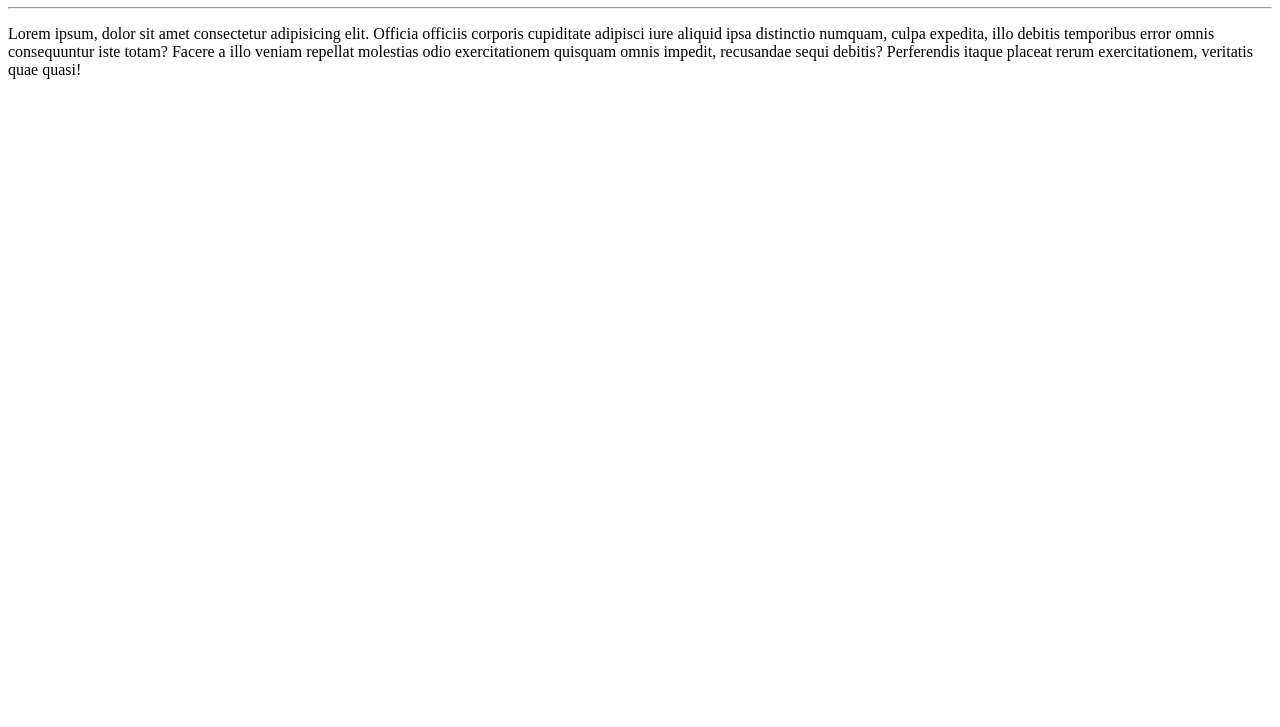
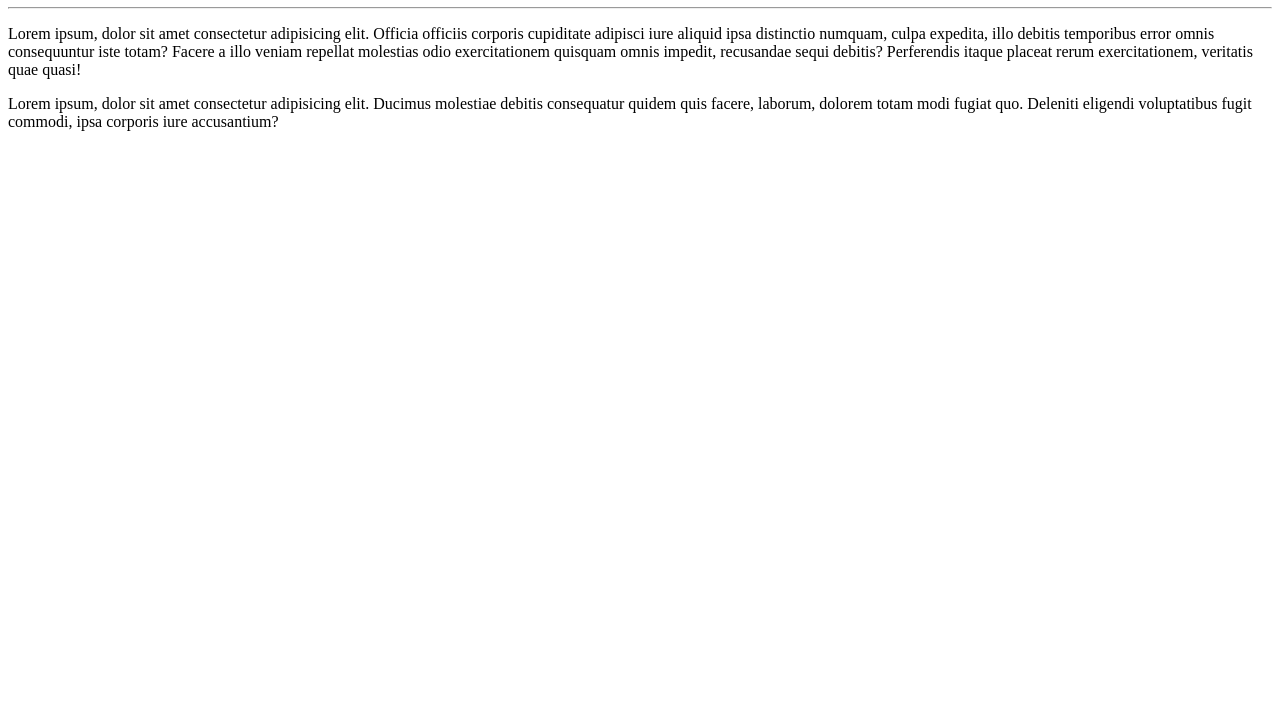
Before and after one commit to Joao-Eccel/Ola_Mundo, a plain HTML site: page site-exemplo/index.html in a window 1280 px wide. Shown: the part 73-800 px from the top of the page. Drawn offline with Linux system fonts and the light colour scheme.

Commit message:
Adicionei um paragrafo

```diff
--- a/site-exemplo/index.html
+++ b/site-exemplo/index.html
@@ -9,5 +9,7 @@
         <h1>Olá, mundo</h1>
         <hr>
         <p>Lorem ipsum, dolor sit amet consectetur adipisicing elit. Officia officiis corporis cupiditate adipisci iure aliquid ipsa distinctio numquam, culpa expedita, illo debitis temporibus error omnis consequuntur iste totam? Facere a illo veniam repellat molestias odio exercitationem quisquam omnis impedit, recusandae sequi debitis? Perferendis itaque placeat rerum exercitationem, veritatis quae quasi!</p>
+
+        <p>Lorem ipsum, dolor sit amet consectetur adipisicing elit. Ducimus molestiae debitis consequatur quidem quis facere, laborum, dolorem totam modi fugiat quo. Deleniti eligendi voluptatibus fugit commodi, ipsa corporis iure accusantium?</p>
 </body>
 </html>
```
